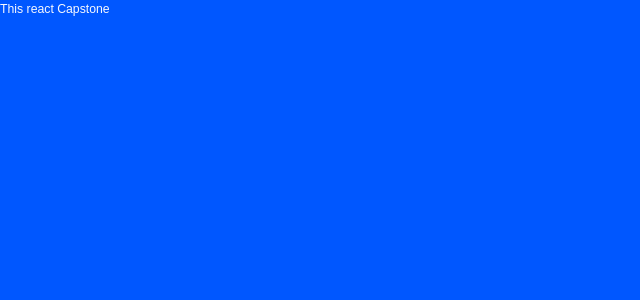
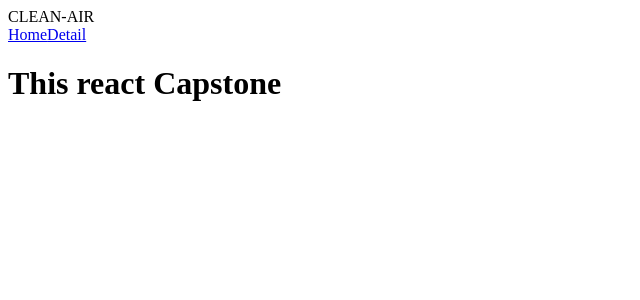
Before and after one commit to mhnazary/air-polution-app, a React (Create React App) app: page / in a window 1280 px wide. Shown: the top 300 px of the page, without its empty margins (0-640 px from the left). Built offline with nearby package versions, Linux system fonts and the light colour scheme.

Commit message:
added folders and some files

```diff
--- /dev/null
+++ b/src/components/Header.jsx
@@ -0,0 +1,20 @@
+import React from 'react';
+import { NavLink } from 'react-router-dom';
+
+const Navbar = () => (
+  <header>
+    <div>
+      <div>CLEAN-AIR</div>
+      <nav>
+        <NavLink to="/" className="home">
+          Home
+        </NavLink>
+        <NavLink to="/Detail" className="details">
+          Detail
+        </NavLink>
+      </nav>
+    </div>
+  </header>
+);
+
+export default Navbar;
--- a/src/index.js
+++ b/src/index.js
@@ -1,11 +1,11 @@
 import React from 'react';
 import ReactDOM from 'react-dom/client';
-import './index.css';
-import App from './App';
+import { RouterProvider } from 'react-router-dom';
+import router from './router/router';
 
 const root = ReactDOM.createRoot(document.getElementById('root'));
 root.render(
-  <React.StrictMode>
-    <App />
-  </React.StrictMode>,
+  <>
+    <RouterProvider router={router} />
+  </>,
 );
--- /dev/null
+++ b/src/page/Detail.jsx
@@ -0,0 +1,5 @@
+function Detail() {
+  return <h1>Details ...</h1>;
+}
+
+export default Detail;
--- /dev/null
+++ b/src/page/Navagate.jsx
@@ -0,0 +1,16 @@
+import React from 'react';
+import PropTypes from 'prop-types';
+import Header from '../components/Header';
+
+const Navigation = ({ children }) => (
+  <div>
+    <Header />
+    {children}
+  </div>
+);
+
+Navigation.propTypes = {
+  children: PropTypes.node.isRequired,
+};
+
+export default Navigation;
--- /dev/null
+++ b/src/router/router.jsx
@@ -0,0 +1,17 @@
+import { createBrowserRouter } from 'react-router-dom';
+import React from 'react';
+import App from '../App';
+import Navigation from '../page/Navagate';
+
+const router = createBrowserRouter([
+  {
+    path: '/',
+    element: (
+      <Navigation>
+        <App />
+      </Navigation>
+    ),
+  },
+]);
+
+export default router;
```
Also changed, not shown: src/page/country.jsx (added, +9 -0 lines).
